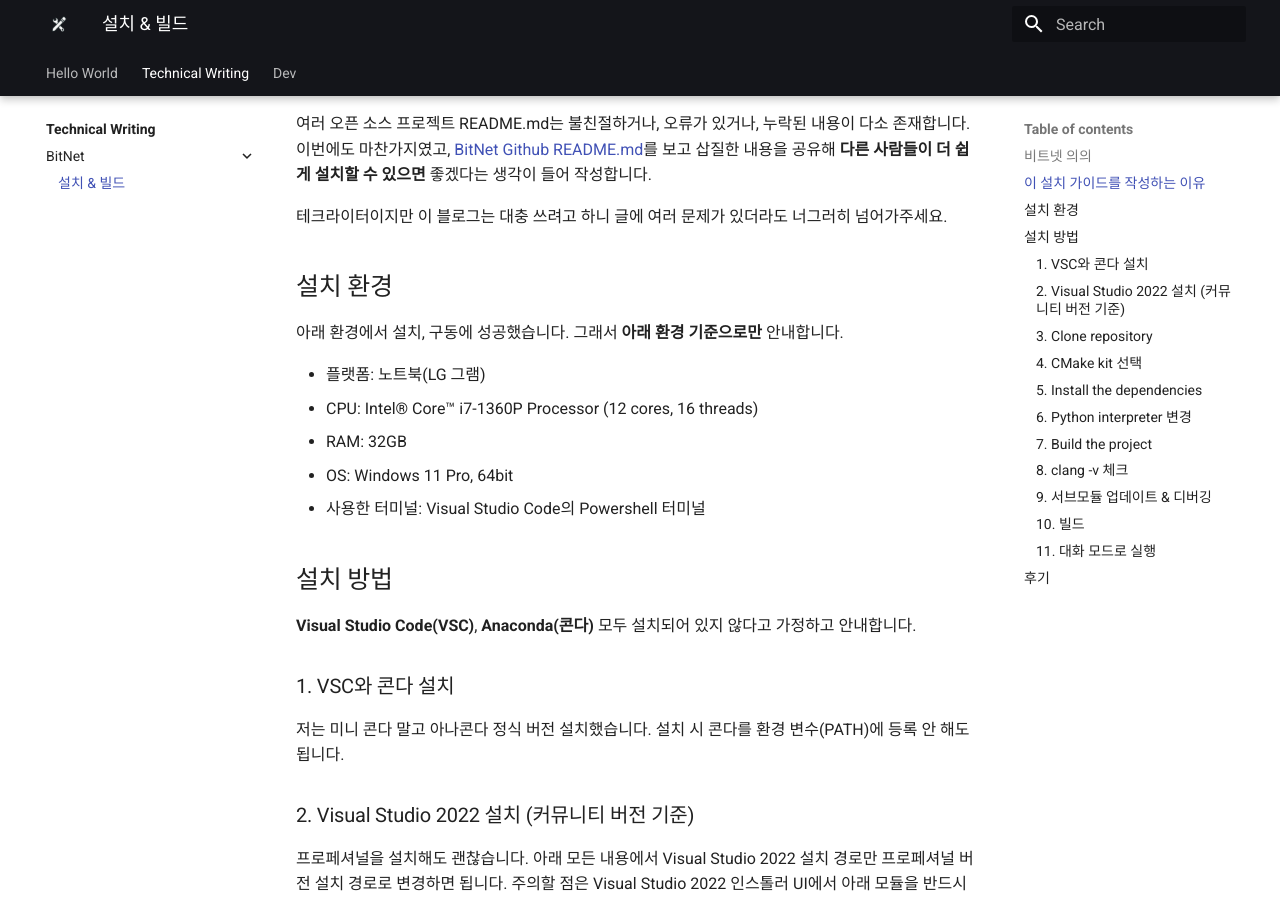
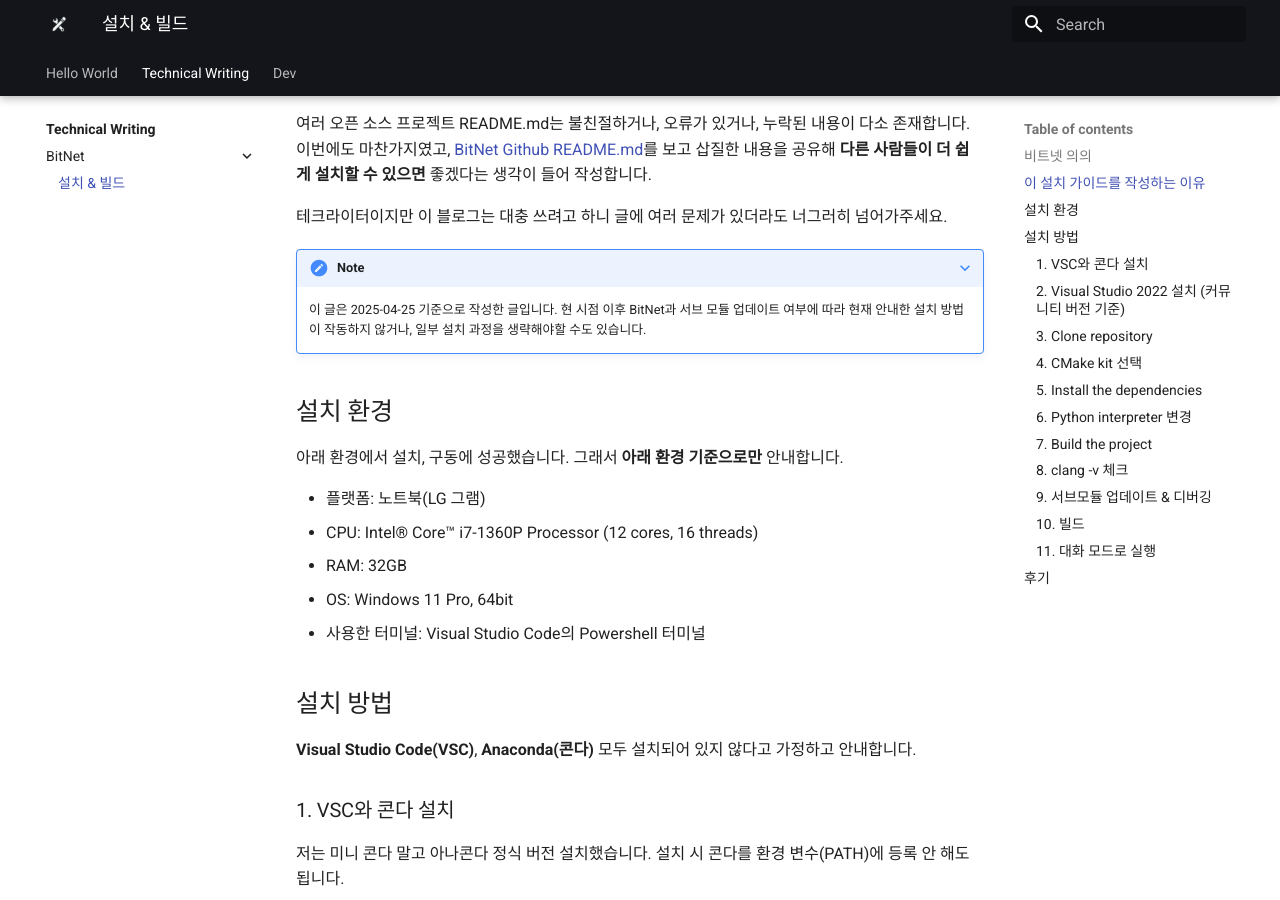
Before and after one commit to SkyDominator/SkyDominator.github.io, an MkDocs documentation site: the page built from docs/tw/bitnet-2025-04-25.md, in a window 1280 px wide and 900 px high, scrolled down 844 px. Built offline with MkDocs 1.6.1 and Material for MkDocs 9.7.7, drawn with Linux system fonts in a browser that asks for light colours; comment, search, counter and statistics services are not loaded.

Commit message:
노트 추가, 코멘트 추가

```diff
--- a/docs/tw/bitnet-2025-04-25.md
+++ b/docs/tw/bitnet-2025-04-25.md
@@ -22,6 +25,9 @@ BitNet(비트넷)은 2025/4/12 (미국 시간) 마이크로소프트가 오픈
 여러 오픈 소스 프로젝트 README.md는 불친절하거나, 오류가 있거나, 누락된 내용이 다소 존재합니다. 이번에도 마찬가지였고, [BitNet Github README.md](https://github.com/microsoft/BitNet)를 보고 삽질한 내용을 공유해 **다른 사람들이 더 쉽게 설치할 수 있으면** 좋겠다는 생각이 들어 작성합니다.
 
 테크라이터이지만 이 블로그는 대충 쓰려고 하니 글에 여러 문제가 있더라도 너그러히 넘어가주세요.
+
+???+ note
+    이 글은 2025-04-25 기준으로 작성한 글입니다. 현 시점 이후 BitNet과 서브 모듈 업데이트 여부에 따라 현재 안내한 설치 방법이 작동하지 않거나, 일부 설치 과정을 생략해야할 수도 있습니다.
 
 ## 설치 환경
 
```
Also changed, not shown: other parts of docs/tw/bitnet-2025-04-25.md (+3 -0 lines).
